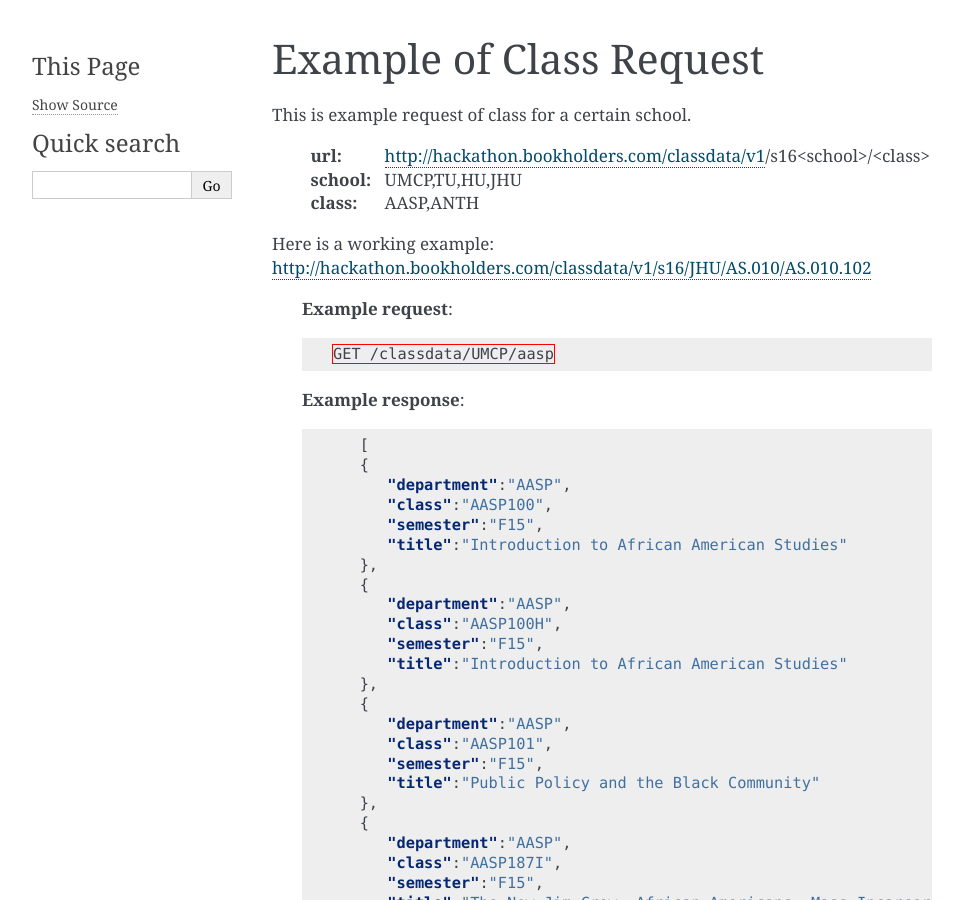
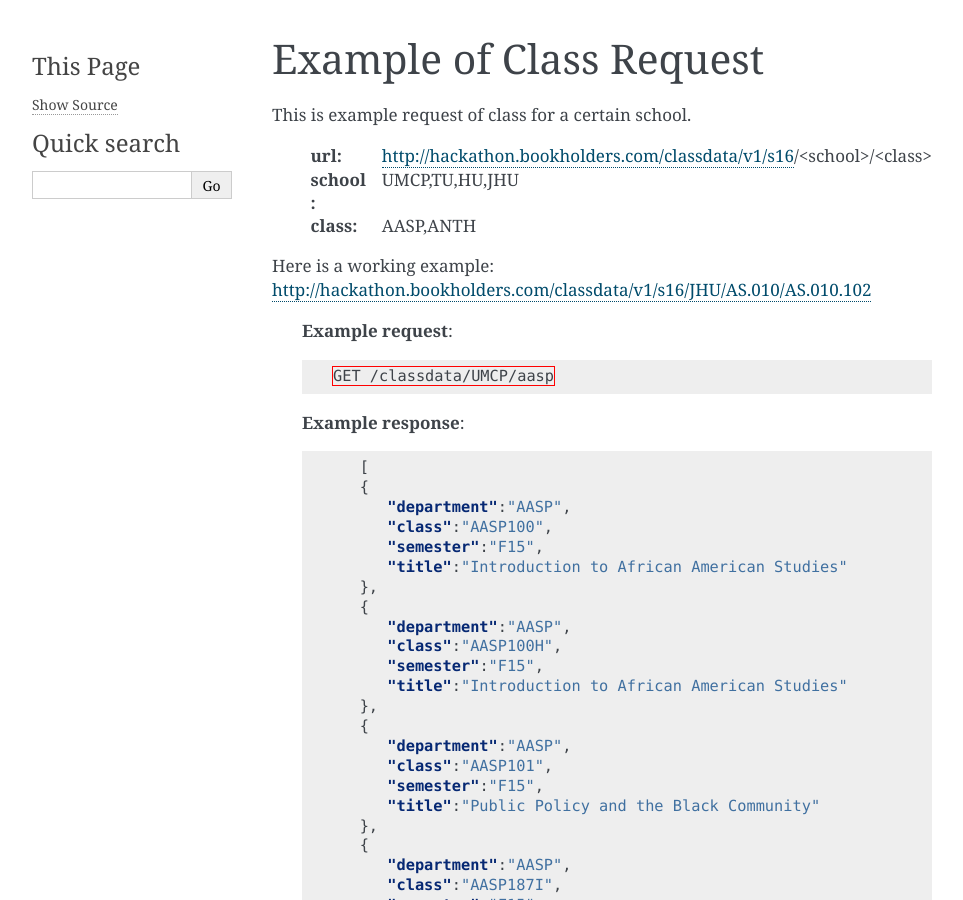
Before and after one commit to bookholders/classdataapi, a Sphinx documentation site: the page built from docs/class.rst, in a window 1280 px wide and 900 px high. Shown: the whole window, without its empty margins (148-1111 px from the left). Built offline with Sphinx 7.4.7, drawn with Linux system fonts in a browser that asks for light colours.

Commit message:
Update class.rst

```diff
--- a/docs/class.rst
+++ b/docs/class.rst
@@ -6,7 +6,7 @@
 
 This is example request of class for a certain school.
 
-  :url: http://hackathon.bookholders.com/classdata/v1/s16<school>/<class>
+  :url: http://hackathon.bookholders.com/classdata/v1/s16/<school>/<class>
   :school: UMCP,TU,HU,JHU
   :class: AASP,ANTH
 
```
